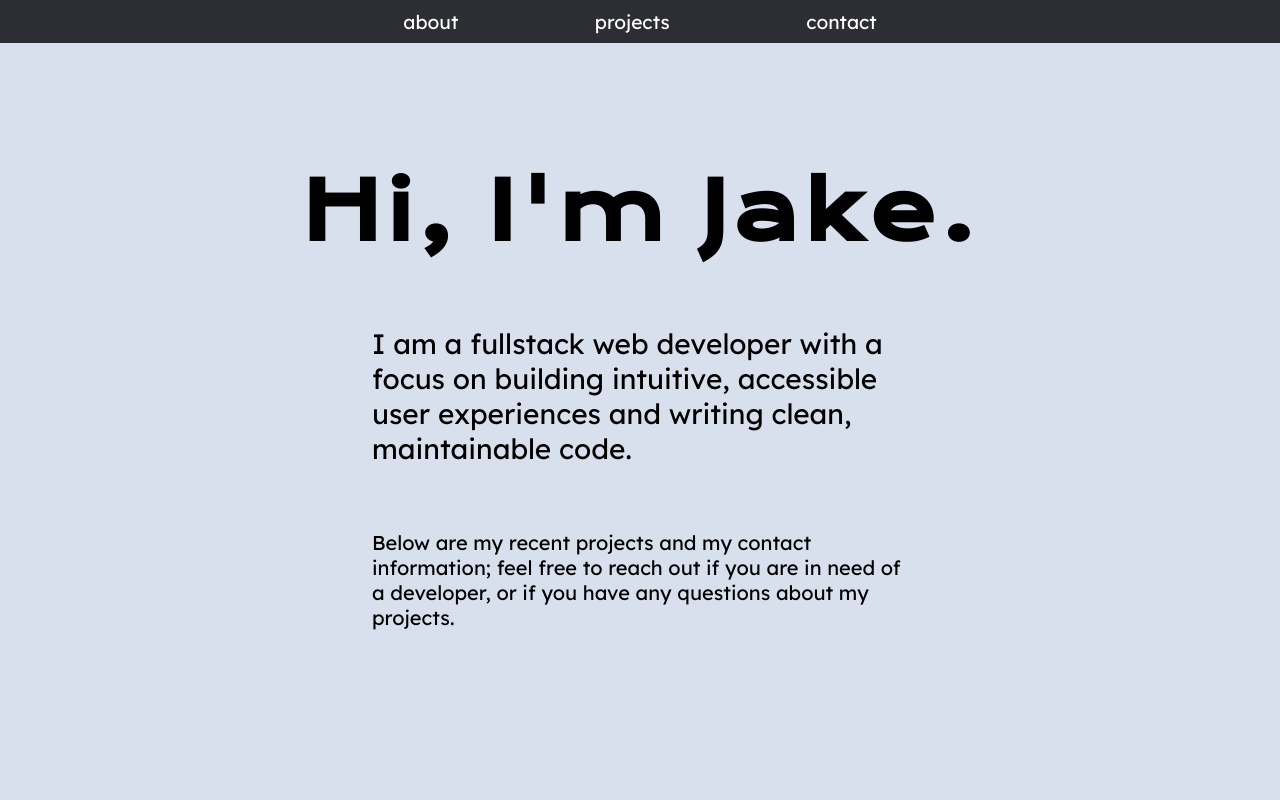
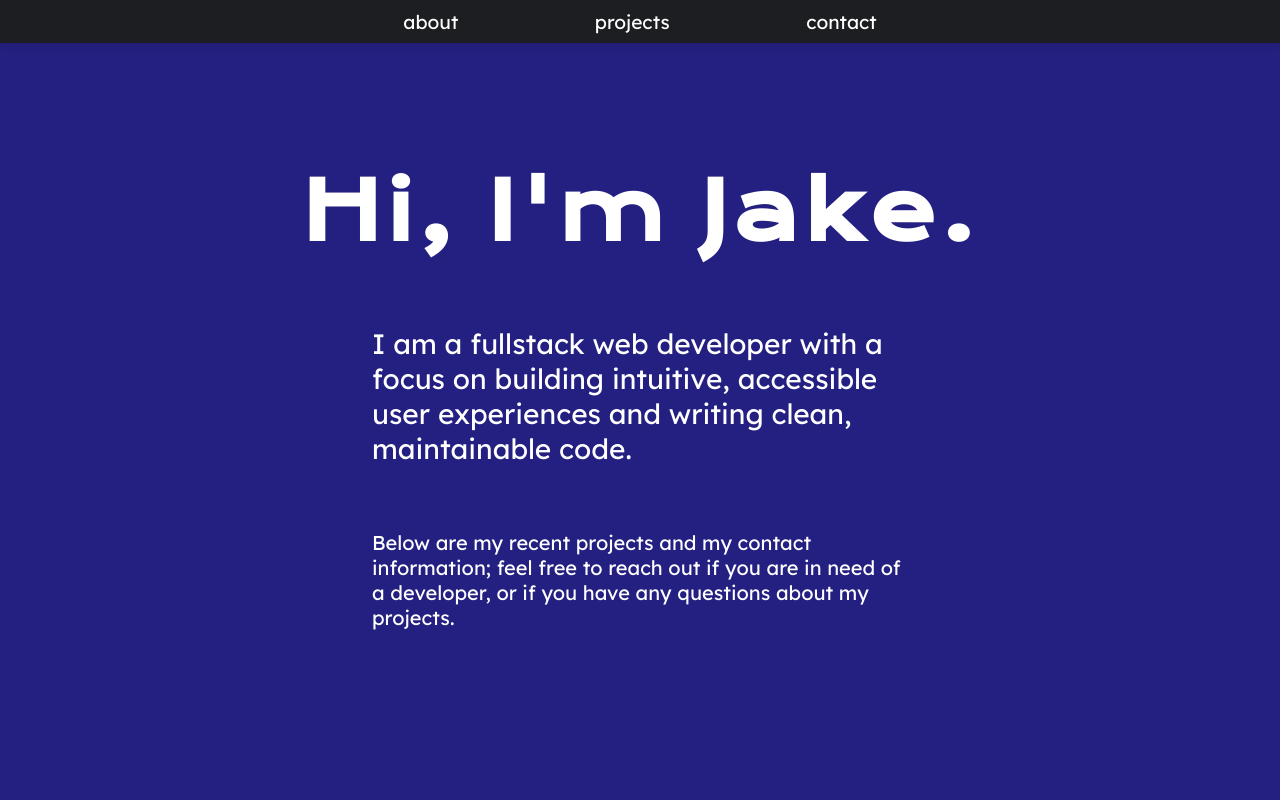
Before and after one commit to l-ohman/portfolio, a React (Create React App) app: page / in a window 1280 px wide. Shown: the top 800 px of the page. Built offline with nearby package versions, Linux system fonts and the light colour scheme; a web font is replaced by a local one.

Commit message:
Remove colors.json

```diff
--- a/src/colors.json
+++ /dev/null
@@ -1,12 +0,0 @@
-{
-  "primary": "#0692F5",
-  "primaryDark": "#103D60",
-  "secondary": "#8051F1",
-  "accent": "#44646E",
-  "accent2": "#577D89",
-  "dark": "#2C2E33",
-  "light": "#EDEDF0",
-  "lighter": "#F6F6FC",
-  "backgroundMain": "#d8dfed",
-  "backgroundSecondary": "#c9cfdf"
-}
--- a/src/components/Header.js
+++ b/src/components/Header.js
@@ -1,6 +1,5 @@
 import React from "react";
 import styled from "styled-components";
-import colors from "../colors.json";
 
 const HeaderContainer = styled.div`
   position: fixed;
@@ -10,7 +9,8 @@ const HeaderContainer = styled.div`
   margin: 0;
   width: 100vw;
   min-width: 100%;
-  background: ${colors.dark};
+  background: #1d1e21;
+  box-shadow: 0 1px 8px rgba(0, 0, 0, 0.15);
   color: white;
   font-size: 0.95rem;
 
@@ -50,7 +50,7 @@ const HeaderContainer = styled.div`
   }
 `;
 
-export default function Header({ hero, projects, contact }) {
+export default function Header({ hero, projects }) {
   const headerLinks = ["about", "projects", "contact"];
 
   const [isVisible, setIsVisible] = React.useState(true);
@@ -67,7 +67,7 @@ export default function Header({ hero, projects, contact }) {
 
   React.useEffect(() => {
     window.onscroll = updateHeaderVisibility;
-  });
+  }, [isVisible, prevScrollPos]);
 
   const scroll = (location) => {
     switch (location) {
--- a/src/components/Hero.js
+++ b/src/components/Hero.js
@@ -4,7 +4,8 @@ import FadeIn from "./FadeIn";
 
 const HeroContainer = styled.div`
   height: 100vh;
-  color: black;
+  background: rgb(36, 32, 129);
+  color: white;
 
   @media screen and (min-width: 650px) {
     padding-top: calc(3.5em + 50px);
--- a/src/components/Skills.js
+++ b/src/components/Skills.js
@@ -2,7 +2,6 @@
 import React from "react";
 import styled from "styled-components";
 import images from "../images";
-import colors from "../colors.json";
 
 const ListHeader = styled.h1`
   font-size: 1.1rem;
@@ -45,7 +44,7 @@ const SingleSkill = styled.div`
   width: ${containerSize + "px"};
   height: ${containerSize + "px"};
   border-radius: 1em;
-  background: ${colors.lighter};
+  background: #f6f6fc;
   margin: 6px;
   padding: 8px 5px 7px;
   box-shadow: 1px 1px 8px rgba(0, 0, 0, 0.09);
```
Also changed, not shown: 1 other file (tests, documents, lock files or other folders).
